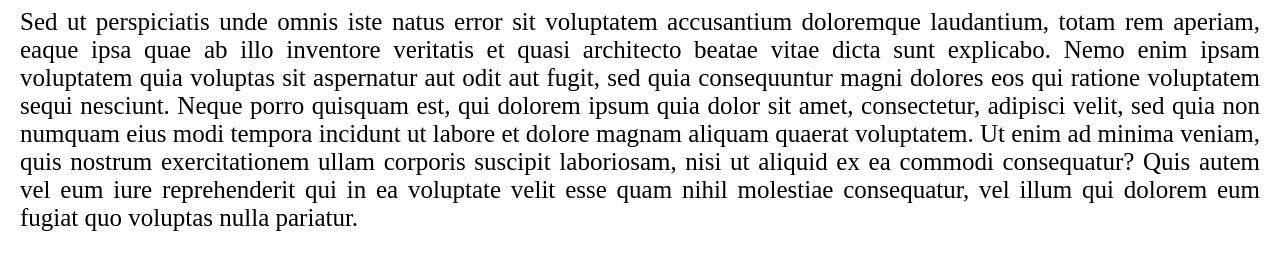
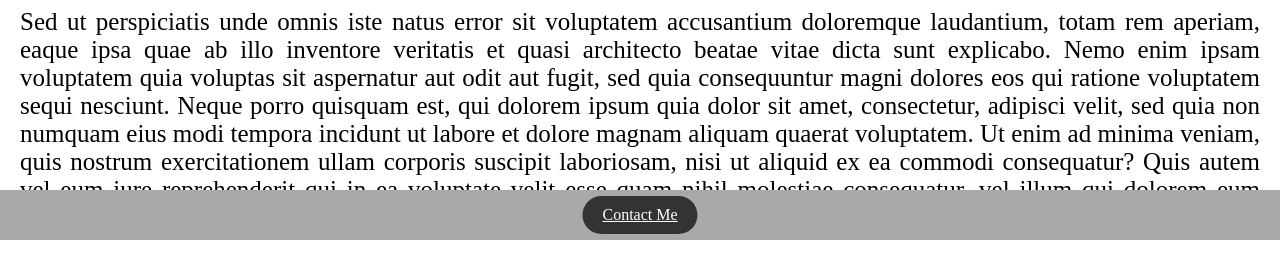
Before and after one commit to j-alba-data/personal-website, a plain HTML site: page index.html in a window 1280 px wide. Shown: the part 560-837 px from the top of the page. Drawn offline with Linux system fonts and the light colour scheme.

Commit message:
added contact form

```diff
--- a/index.html
+++ b/index.html
@@ -38,4 +38,10 @@
       </p>
     </div>
   </body>
+
+  <footer>
+    <div class="footer">
+      <a href="contactForm.html">Contact Me</a>
+    </div>
+  </footer>
 </html>
--- a/style.css
+++ b/style.css
@@ -56,3 +56,39 @@ body {
   margin: 20px;
   text-align: center;
 }
+
+.footer {
+  position: fixed;
+  left: 0;
+  bottom: 0;
+  width: 100%;
+  height: 50px;
+  background-color: darkgrey;
+  color: white;
+  text-align: center;
+}
+
+.footer a {
+  color: white;
+  display: inline-block;
+  padding: 10px 20px;
+  border-radius: 25px;
+  background-color: #333;
+
+  position: absolute;
+  top: 50%;
+  left: 50%;
+  transform: translate(-50%, -50%);
+}
+
+/* .grid-container {
+  display: grid;
+  grid-template-columns: auto auto;
+  grid-gap: 10px;
+  padding: 10px;
+  justify-content: center;
+}
+
+.grid-item {
+  padding: 10px;
+} */
```
Also changed, not shown: about.html (+6 -0 lines), contactForm.html (added, +34 -0 lines), portfolio.html (+6 -0 lines).
